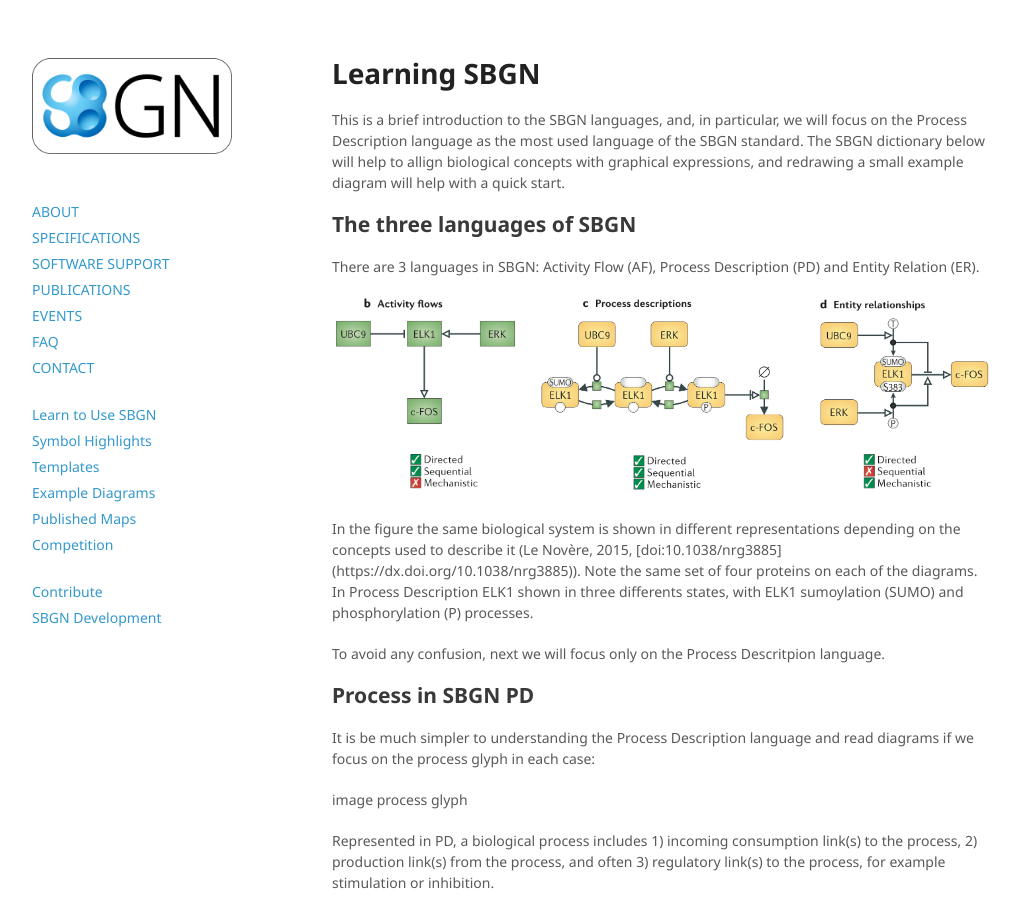
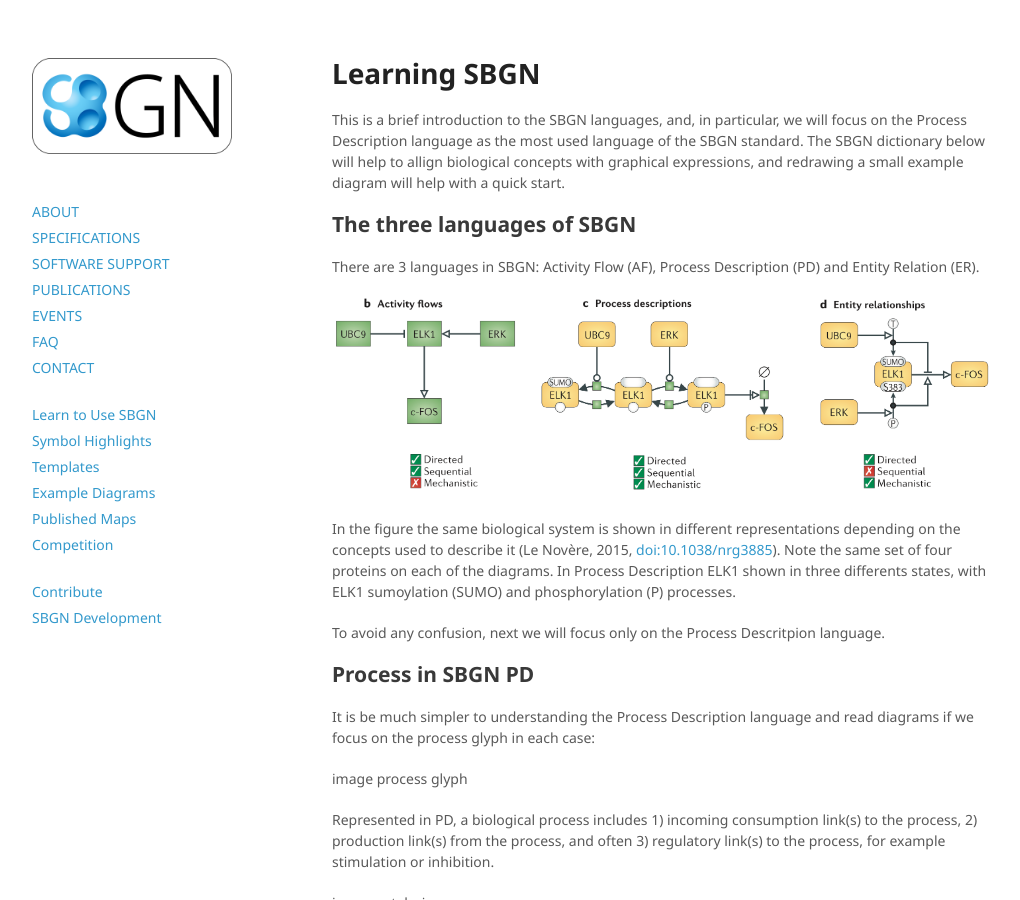
Before and after one commit to sbgn/sbgn, a Jekyll site: the page built from docs/learning_sbgn.md, in a window 1280 px wide and 900 px high. Shown: the whole window, without its empty margins (128-1148 px from the left). Built offline with Jekyll 4.4.1, drawn with Linux system fonts in a browser that asks for light colours; nearby versions of some CDN libraries; some of the changed lines change nothing that is shown.

Commit message:
Update learning_sbgn.md

```diff
--- a/docs/learning_sbgn.md
+++ b/docs/learning_sbgn.md
@@ -14,7 +14,7 @@
 
 ![Repersentations](/sbgn/images/learning/lenovere_representations.png)
 
-<p>In the figure the same biological system is shown in different representations depending on the concepts used to describe it (Le Novère, 2015, [doi:10.1038/nrg3885](https://dx.doi.org/10.1038/nrg3885)). Note the same set of four proteins on each of the diagrams. In Process Description ELK1 shown in three differents states, with ELK1 sumoylation (SUMO) and phosphorylation (P) processes.</p>
+<p>In the figure the same biological system is shown in different representations depending on the concepts used to describe it (Le Novère, 2015, <a href="https://dx.doi.org/10.1038/nrg3885">doi:10.1038/nrg3885</a>). Note the same set of four proteins on each of the diagrams. In Process Description ELK1 shown in three differents states, with ELK1 sumoylation (SUMO) and phosphorylation (P) processes.</p>
 
 <p>To avoid any confusion, next we will focus only on the Process Descritpion language.</p>
 
```
